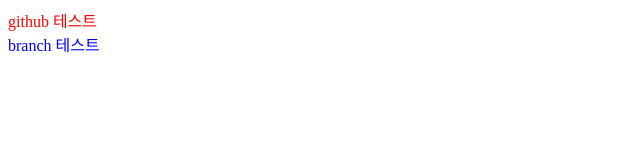
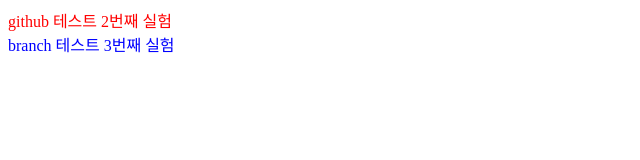
Before and after one commit to DG0702/ssh-test, a plain HTML site: page src/javascript/index6.html in a window 1280 px wide. Shown: the whole page, without its empty margins (0-640 px from the left). Drawn offline with Linux system fonts and the light colour scheme.

Commit message:
3번째 수정

```diff
--- a/src/javascript/index6.html
+++ b/src/javascript/index6.html
@@ -6,10 +6,10 @@
 </head>
 <body>
 <div style="color: red">
-  github 테스트
+  github 테스트 2번째 실험
 </div>
 <div style="color: blue">
-  branch 테스트
+  branch 테스트 3번째 실험
 </div>
 </body>
 </html>
```
